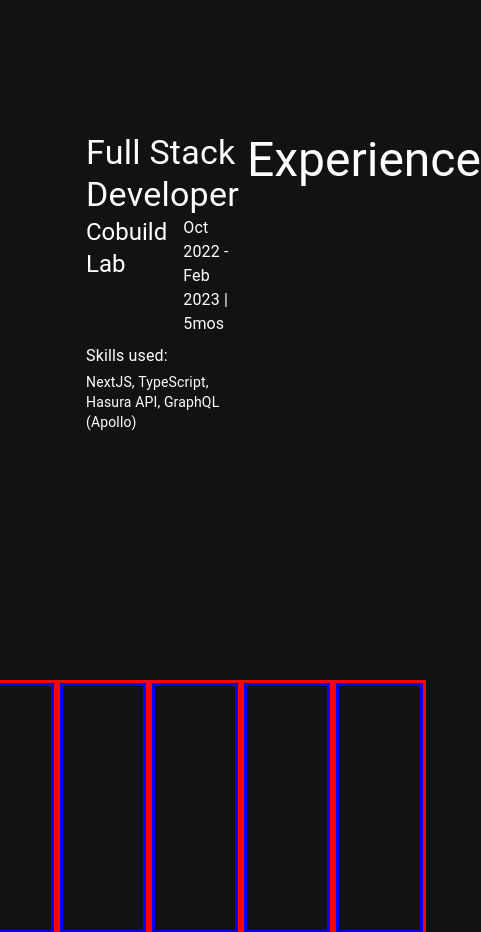
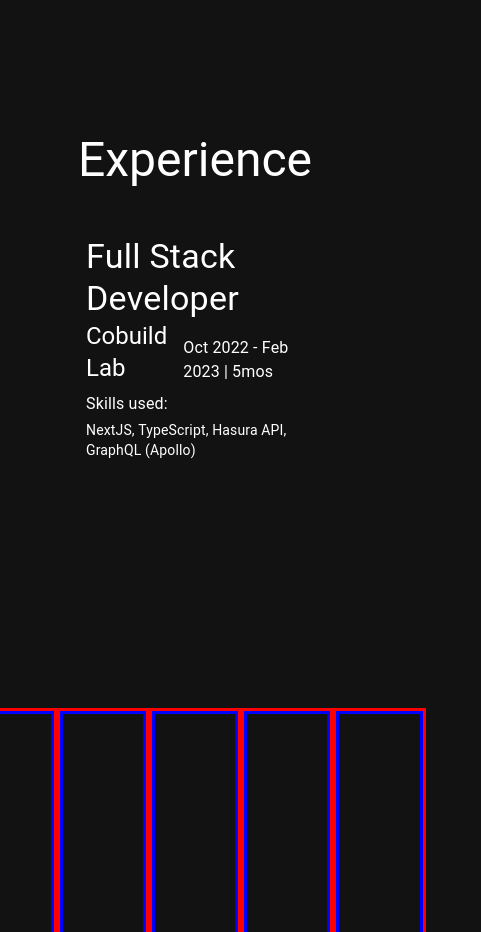
Before and after one commit to AlandelFresno/portfolio, a Next.js app: page / in a window 390 px wide. Shown: the part 2280-3212 px from the top of the page, 481 px wide, since content can reach past the window. Built offline with nearby package versions, Linux system fonts and the light colour scheme.

Commit message:
Experience responsive

```diff
--- a/src/components/Experience.tsx
+++ b/src/components/Experience.tsx
@@ -1,5 +1,19 @@
-import { Box, Typography } from '@mui/material';
+import { Box, Typography, styled } from '@mui/material';
 import React from 'react';
+
+const ResponsiveExperience = styled('div')(({ theme }) => ({
+  display: 'flex',
+  justifyContent: 'space-around',
+  width: '60%',
+  alignSelf: 'center',
+  [theme.breakpoints.down(1020)]: {
+    flexDirection: 'column-reverse',
+    alignItems: 'center',
+    h3: {
+      paddingBottom: '3rem'
+    }
+  },
+}));
 
 const Experience = () => {
   return (
@@ -10,12 +24,7 @@ const Experience = () => {
       marginTop="10rem"
       marginBottom="15rem"
     >
-      <Box
-        display="flex"
-        justifyContent="space-around"
-        width="60%"
-        alignSelf="center"
-      >
+      <ResponsiveExperience>
         <Box marginBottom="0.5rem" marginLeft="0.5rem" marginRight="0.5rem">
           <Typography variant="h4">Full Stack Developer</Typography>
           <Box display="flex">
@@ -34,7 +43,7 @@ const Experience = () => {
         <Typography variant="h3" justifySelf="center">
           Experience
         </Typography>
-      </Box>
+      </ResponsiveExperience>
     </Box>
   );
 };
```
